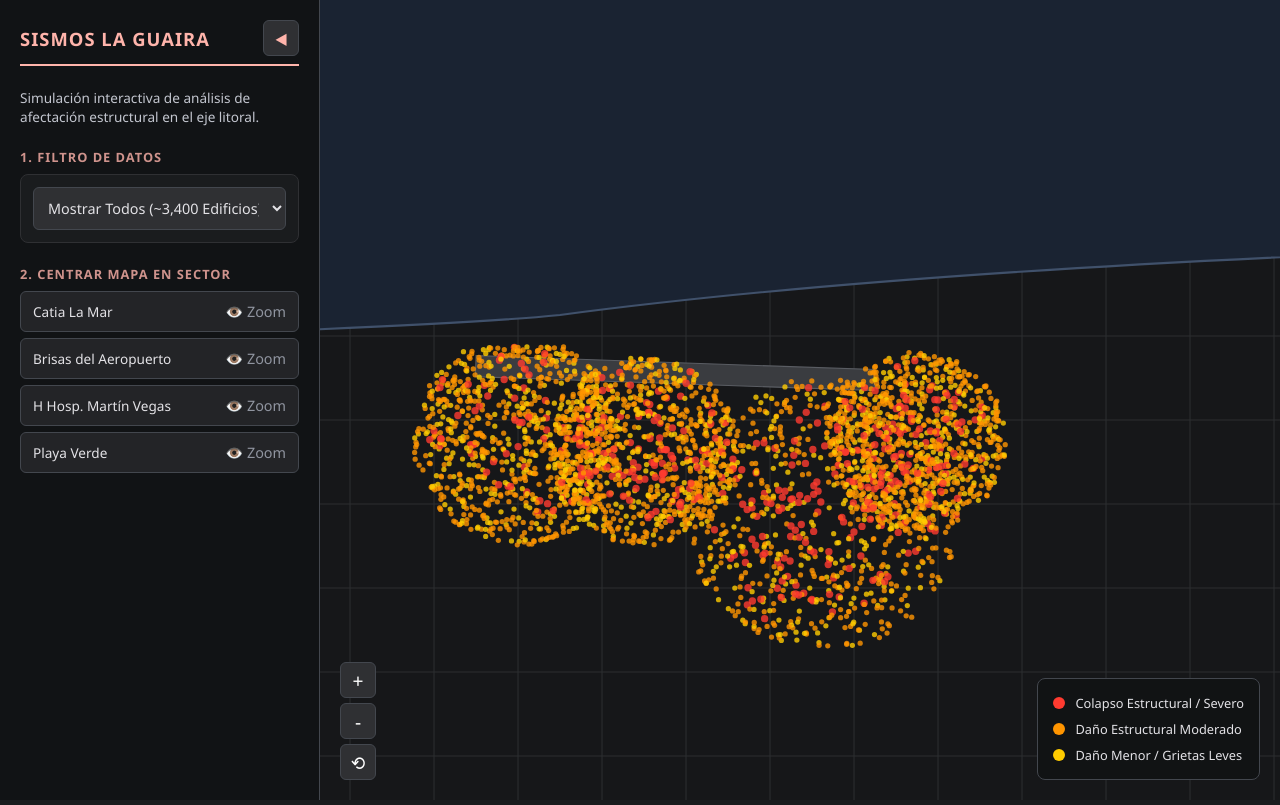
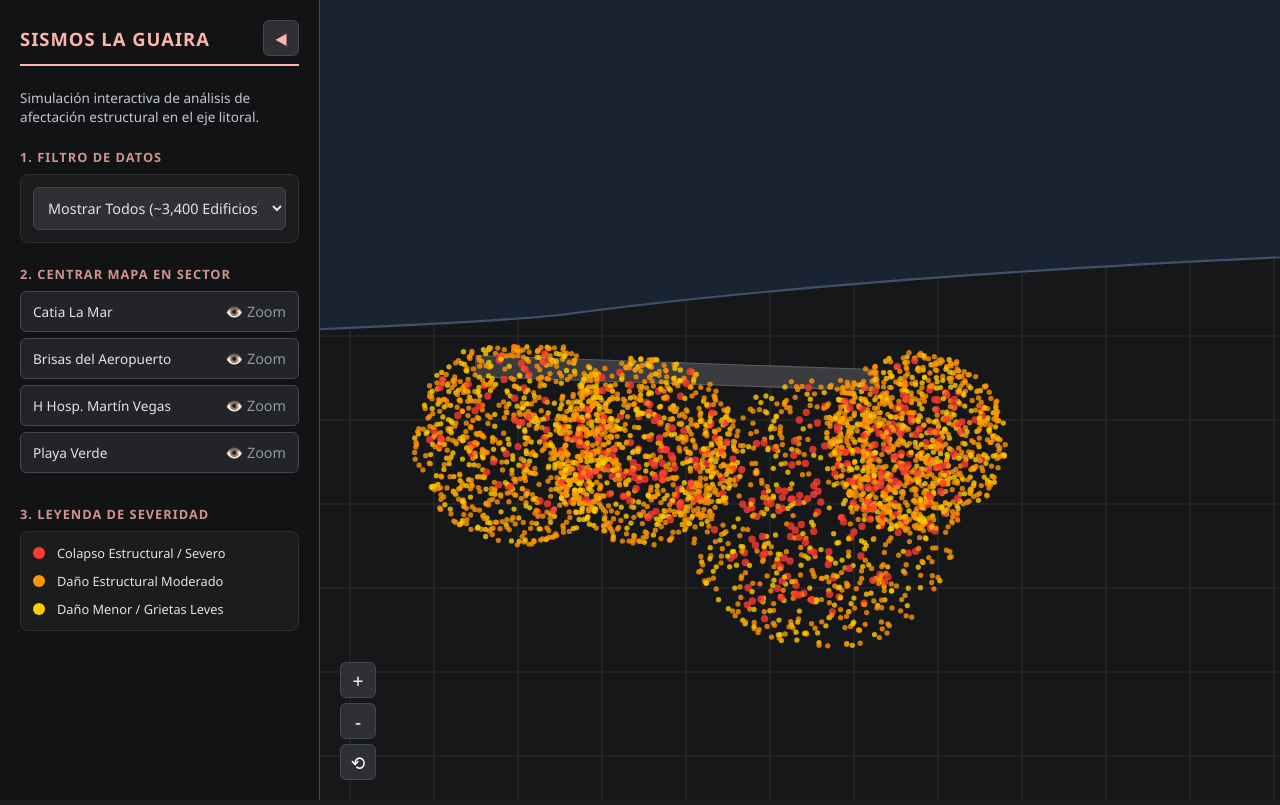
Before and after one commit to sautorsanchez/La_Guaira, a plain HTML site: page index.html in a window 1280 px wide. Drawn offline with nearby package versions, Linux system fonts and the light colour scheme.

Commit message:
Update index.html

```diff
--- a/index.html
+++ b/index.html
@@ -60,7 +60,7 @@
             letter-spacing: 1px;
         }
 
-        /* Títulos de sección para separar funciones claramente */
+        /* Títulos de sección */
         .menu-section-title {
             font-size: 0.8rem;
             text-transform: uppercase;
@@ -98,7 +98,7 @@
             width: 100%;
         }
 
-        /* Rediseño de Botones de Sectores (Estilo Localizador de Cámara) */
+        /* Botones de Sectores */
         .sector-btn {
             background-color: #232427;
             border: 1px solid #43474e;
@@ -120,13 +120,38 @@
             border-color: #ffb4ab;
         }
 
-        /* Icono indicador en lugar de etiquetas de severidad confusas */
         .cam-icon {
             color: #9095a0;
             font-size: 0.9rem;
         }
         .sector-btn:hover .cam-icon {
             color: #ffb4ab;
+        }
+
+        /* DISEÑO DE LA LEYENDA DENTRO DEL SIDEBAR */
+        .sidebar-legend {
+            display: flex;
+            flex-direction: column;
+            gap: 10px;
+            background-color: #1a1c1e;
+            padding: 12px;
+            border-radius: 8px;
+            border: 1px solid #2f3033;
+        }
+
+        .legend-item {
+            display: flex;
+            align-items: center;
+            gap: 12px;
+            font-size: 0.8rem;
+            color: #e3e2e6;
+        }
+
+        .circle-key {
+            width: 12px;
+            height: 12px;
+            border-radius: 50%;
+            flex-shrink: 0;
         }
 
         /* Botón para Contraer/Expandir Menú */
@@ -173,7 +198,7 @@
             height: 100%;
         }
 
-        /* Paneles Flotantes */
+        /* Panel de Información Flotante */
         .floating-panel {
             position: absolute;
             background: rgba(17, 19, 21, 0.9);
@@ -182,26 +207,6 @@
             padding: 15px;
             border-radius: 8px;
             font-size: 0.8rem;
-        }
-
-        #legend {
-            bottom: 20px;
-            right: 20px;
-            display: flex;
-            flex-direction: column;
-            gap: 8px;
-        }
-
-        .legend-item {
-            display: flex;
-            align-items: center;
-            gap: 10px;
-        }
-
-        .circle-key {
-            width: 12px;
-            height: 12px;
-            border-radius: 50%;
         }
 
         #info-box {
@@ -287,7 +292,7 @@
 
         <div>
             <div class="menu-section-title">2. Centrar Mapa en Sector</div>
-            <div style="display: flex; flex-direction: column;">
+            <div style="display: flex; flex-direction: column; margin-bottom: 4px;">
                 <button class="sector-btn" onclick="focusSector(450, 490, 'Catia La Mar')">
                     <span>Catia La Mar</span>
                     <span class="cam-icon">👁️ Zoom</span>
@@ -306,6 +311,24 @@
                 </button>
             </div>
         </div>
+
+        <div>
+            <div class="menu-section-title">3. Leyenda de Severidad</div>
+            <div class="sidebar-legend">
+                <div class="legend-item">
+                    <div class="circle-key" style="background: #ff3b30;"></div>
+                    <span>Colapso Estructural / Severo</span>
+                </div>
+                <div class="legend-item">
+                    <div class="circle-key" style="background: #ff9500;"></div>
+                    <span>Daño Estructural Moderado</span>
+                </div>
+                <div class="legend-item">
+                    <div class="circle-key" style="background: #ffcc00;"></div>
+                    <span>Daño Menor / Grietas Leves</span>
+                </div>
+            </div>
+        </div>
     </div>
 
     <div id="map-container">
@@ -320,21 +343,6 @@
         <div id="info-box" class="floating-panel">
             <h3 id="info-title">Detalle de Estructura</h3>
             <p id="info-body">Pase el cursor sobre un punto marcado para ver la evaluación del daño.</p>
-        </div>
-
-        <div id="legend" class="floating-panel">
-            <div class="legend-item">
-                <div class="circle-key" style="background: #ff3b30;"></div>
-                <span>Colapso Estructural / Severo</span>
-            </div>
-            <div class="legend-item">
-                <div class="circle-key" style="background: #ff9500;"></div>
-                <span>Daño Estructural Moderado</span>
-            </div>
-            <div class="legend-item">
-                <div class="circle-key" style="background: #ffcc00;"></div>
-                <span>Daño Menor / Grietas Leves</span>
-            </div>
         </div>
     </div>
 
```
